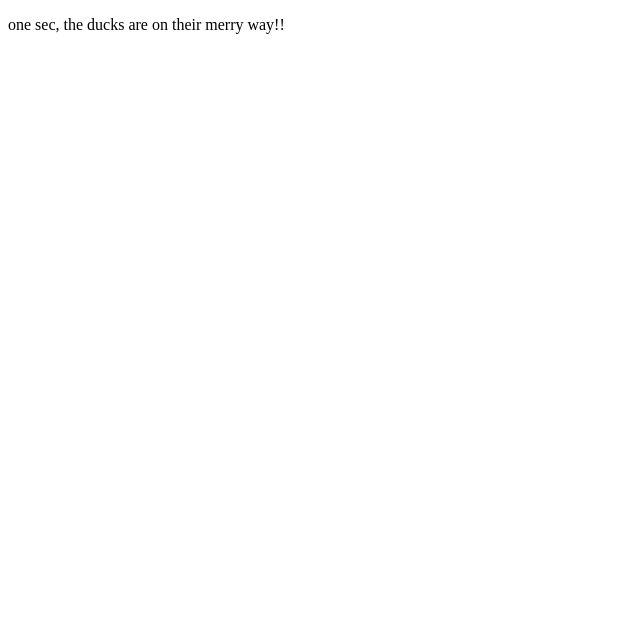
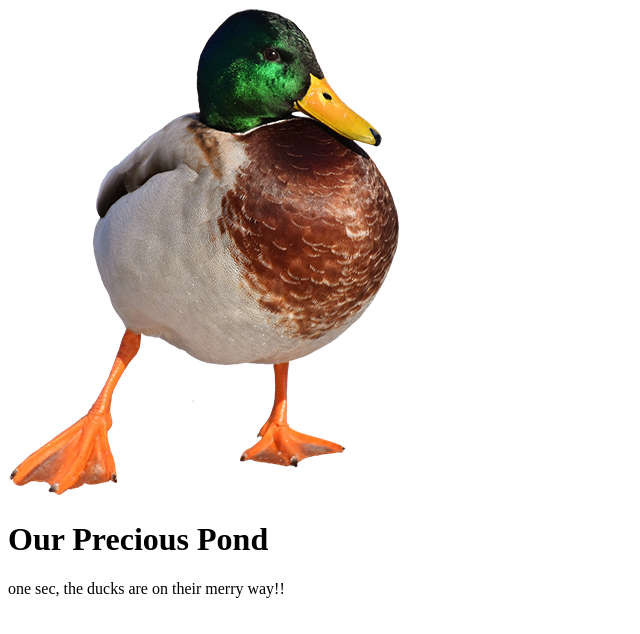
Before and after one commit to vixhez/our-precious-pond, a React (Create React App) app in the folder quack-frontend/: page / in a window 1280 px wide. Shown: the top 634 px of the page, without its empty margins (0-640 px from the left). Built offline with nearby package versions, Linux system fonts and the light colour scheme; no server answers.

Commit message:
feat / header component created

```diff
--- a/quack-frontend/src/components/App/App.js
+++ b/quack-frontend/src/components/App/App.js
@@ -2,6 +2,7 @@ import React, { useState, useEffect } from 'react';
 
 import { getDucks } from '../../app/actions';
 
+import Header from '../Header.js';
 import Quiz from '../Quiz/Quiz.js'
 import DuckDirectory from '../Directory/DuckDirectory.js';
 import DuckAlterEgo from '../DuckAlterEgo/DuckAlterEgo.js'
@@ -43,14 +44,18 @@ function App(props) {
 
 	return !quizComplete ? (
 		!ducksLoaded ?
-			<p>one sec, the ducks are on their merry way!!</p>
+			<>
+				<Header />
+				<p>one sec, the ducks are on their merry way!!</p>
+			</>
 		:
 			<>
-				<p>ello ello ello, it's the quiz</p>
+				<Header />
 				<Quiz />
 			</>
 	) : (
 		<>
+			<Header />
 			<DuckAlterEgo duckAlterEgo={duckAlterEgo} />
 
 			<p>eyup it's the directory</p>
--- /dev/null
+++ b/quack-frontend/src/components/Header.js
@@ -0,0 +1,10 @@
+import Mallard from '../assets/ducks/general-imagery/mallard_transparent.png';
+
+export default function Header() {
+    return (
+        <>
+            <img src={Mallard} alt="" />
+            <h1>Our Precious Pond</h1>
+        </>
+    )
+}
```
Also changed, not shown: quack-frontend/src/assets/ducks/general-imagery/mallard_transparent.png (added).
